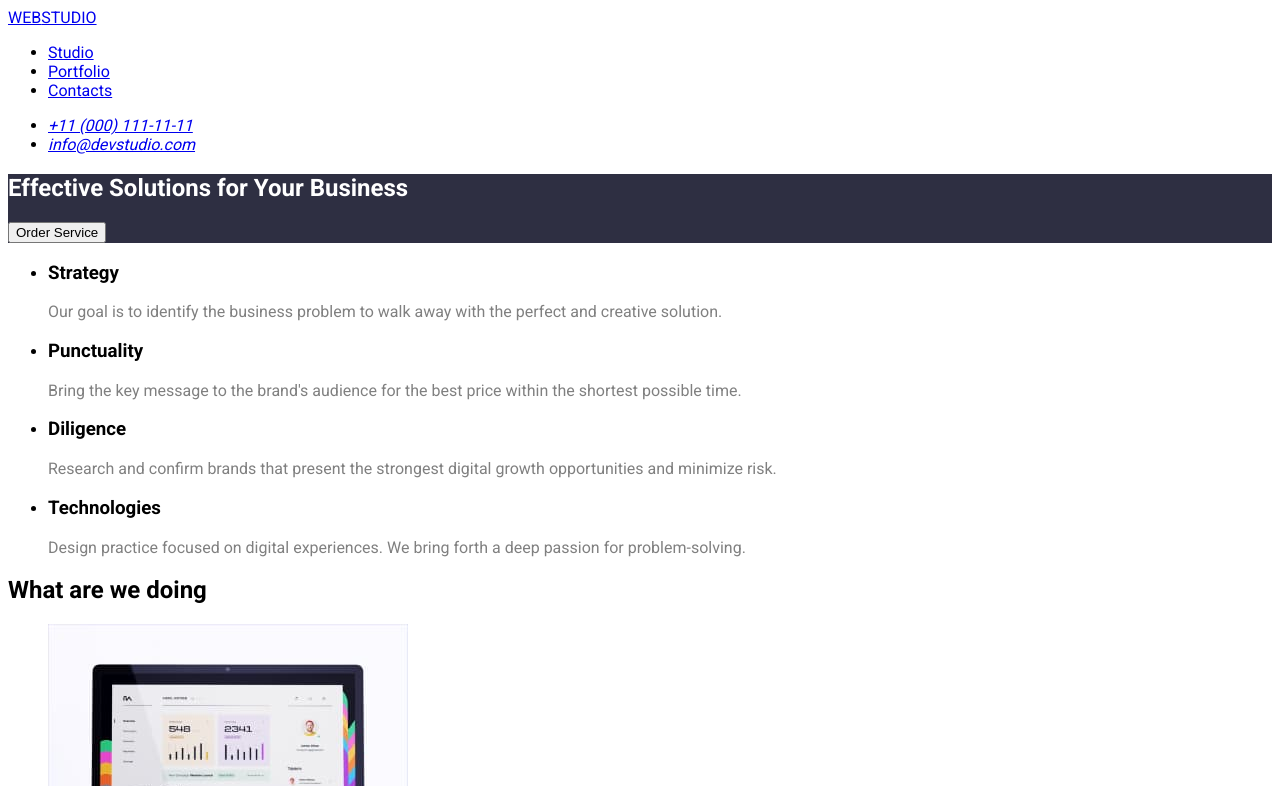
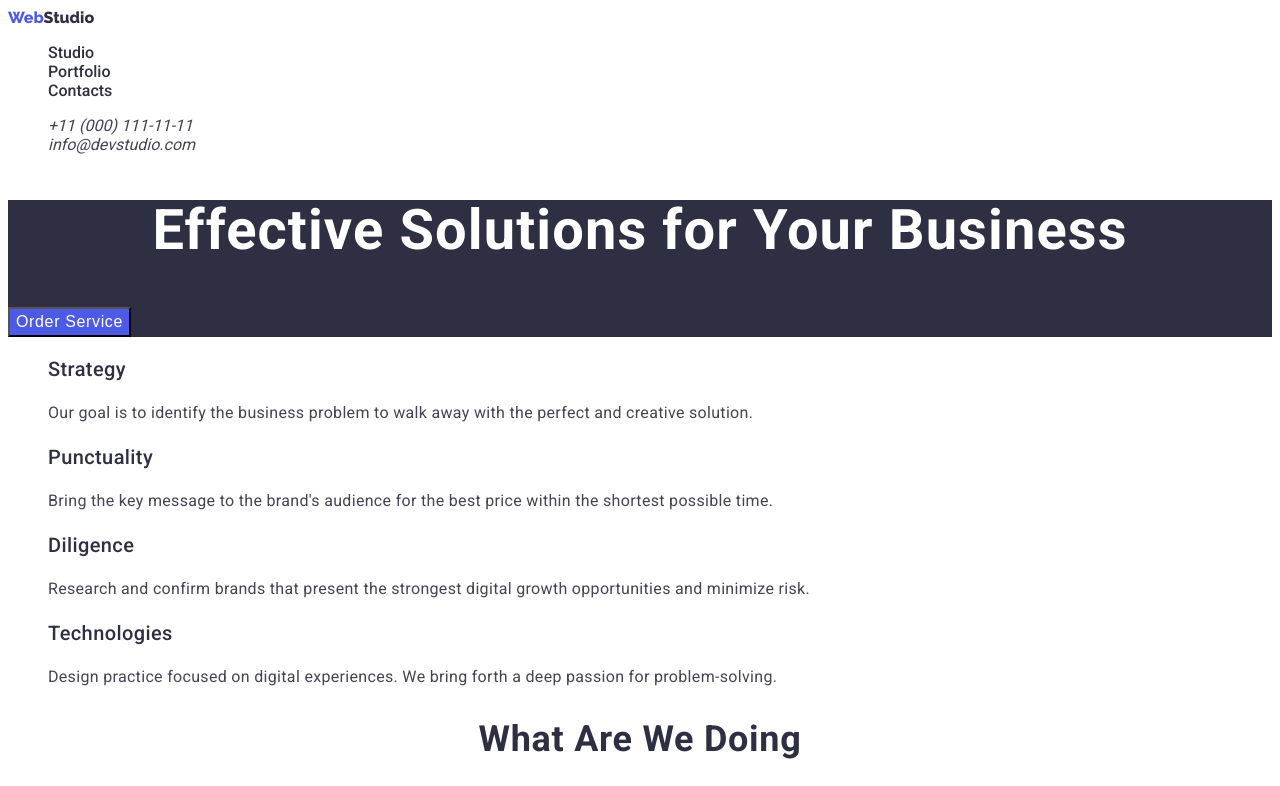
Before and after one commit to AdMar92/goit-markup-hw-02, a plain HTML site: page index.html in a window 1280 px wide. Shown: the top 786 px of the page. Drawn offline with Linux system fonts and the light colour scheme.

Commit message:
commit hw2 finish

```diff
--- a/css/index.css
+++ b/css/index.css
@@ -1,9 +1,114 @@
-p {
-  color: grey;
+body {
+  font-family: "Roboto", sans-serif;
+}
+.link {
+  text-decoration: none;
+  color: #434455;
 }
 .background {
-  background-color: #2e2f42;
+  background: #2e2f42;
+}
+.none-dots {
+  list-style: none;
+}
+.menu-style {
+  color: #2e2f42;
+  text-decoration: none;
+  font-family: Roboto;
+  font-size: 16;
+  font-weight: 500;
+}
+.button-style {
+  background-color: #4d5ae5;
+}
+.button-color {
+  color: var(--white, #fff);
+  font-size: 16px;
+  font-weight: 500;
+  line-height: 24px;
+  letter-spacing: 0.64px;
+}
+.menu-button .button {
+  cursor: pointer;
+  background-color: #e7e9fc;
+}
+.menu-button .button:hover {
+  color: #e7e9fc;
+  background-color: #4d5ae5;
+}
+.btm-text-color {
+  color: var(--iris, #4d5ae5);
+  text-align: center;
+  font-family: Roboto;
+  font-size: 16px;
+  font-style: normal;
+  font-weight: 500;
+  line-height: 24px;
+  letter-spacing: 0.64px;
+}
+
+.header-text {
+  color: var(--white, #fff);
+  text-align: center;
+  font-family: Roboto;
+  font-size: 56px;
+  font-style: normal;
+  font-weight: 700;
+  line-height: 60px;
+  letter-spacing: 1.12px;
+}
+.web-color {
+  color: var(--iris, #4d5ae5);
+  text-decoration: none;
+  font-family: Raleway;
+  font-size: 18;
+}
+
+.studio {
+  color: var(--navyblue, #2e2f42);
+  font-family: Raleway;
+  font-size: 18;
+}
+.studio-white {
+  color: var(--cloud, #f4f4fd);
+  font-family: Raleway;
+  font-size: 18;
+}
+.footer-text {
+  color: var(--cloud, #f4f4fd);
+  font-family: Roboto;
+  font-size: 16px;
+  font-style: normal;
+  font-weight: 400;
+  line-height: 24px;
+  letter-spacing: 0.32px;
+}
+.h-text {
+  color: var(--navyblue, #2e2f42);
+  font-family: Roboto;
+  font-size: 20px;
+  font-style: normal;
+  font-weight: 500;
+  line-height: 24px;
+  letter-spacing: 0.4px;
 }
 .text {
-  color: #fff;
+  color: var(--slate, #434455);
+  font-family: Roboto;
+  font-size: 16px;
+  font-style: normal;
+  font-weight: 400;
+  line-height: 24px;
+  letter-spacing: 0.32px;
 }
+.chapter-title {
+  color: var(--navyblue, #2e2f42);
+  text-align: center;
+  font-family: Roboto;
+  font-size: 36px;
+  font-style: normal;
+  font-weight: 700;
+  line-height: 40px;
+  letter-spacing: 0.72px;
+  text-transform: capitalize;
+}
--- a/index.html
+++ b/index.html
@@ -1,11 +1,6 @@
 <!DOCTYPE html>
 <html lang="en">
   <head>
-    <style>
-      body {
-        font-family: "Roboto", sans-serif;
-      }
-    </style>
     <title>homework2-main page</title>
     <link rel="preconnect" href="https://fonts.googleapis.com" />
     <link rel="preconnect" href="https://fonts.gstatic.com" crossorigin />
@@ -18,51 +13,62 @@
   <body>
     <header>
       <nav>
-        <a href="."><span>WEB</span>STUDIO</a>
-        <ul>
-          <li><a href="./index.html">Studio</a></li>
-          <li><a href="./portfolio.html">Portfolio</a></li>
-          <li><a href="#">Contacts</a></li>
+        <a href="./index.html" class="link">
+          <span class="web-color">Web</span
+          ><span class="studio">Studio</span></a
+        >
+        <ul class="none-dots">
+          <li><a href="./index.html" class="menu-style">Studio</a></li>
+          <li><a href="./portfolio.html" class="menu-style">Portfolio</a></li>
+          <li><a href="#" class="menu-style">Contacts</a></li>
         </ul>
       </nav>
       <address>
-        <ul>
-          <li><a href="tel:+11(000)111-11-11">+11 (000) 111-11-11</a></li>
-          <li><a href="mailto:info@devstudio.com">info@devstudio.com</a></li>
+        <ul class="none-dots">
+          <li>
+            <a href="tel:+11(000)111-11-11" class="link">+11 (000) 111-11-11</a>
+          </li>
+          <li>
+            <a href="mailto:info@devstudio.com" class="link"
+              >info@devstudio.com</a
+            >
+          </li>
         </ul>
       </address>
     </header>
     <main>
       <section class="background">
-        <h1 class="text">Effective Solutions for Your Business</h1>
-        <button type="button">Order Service</button>
+        <h1 class="header-text">Effective Solutions for Your Business</h1>
+        <button type="button" class="button-style button-color">
+          <span>Order Service</span>
+        </button>
       </section>
       <section>
-        <ul>
+        <ul class="none-dots">
           <li>
-            <h3>Strategy</h3>
-            <p>
+            <h3 class="h-text">Strategy</h3>
+            <p class="text">
               Our goal is to identify the business problem to walk away with the
               perfect and creative solution.
             </p>
           </li>
           <li>
-            <h3>Punctuality</h3>
-            <p>
+            <h3 class="h-text">Punctuality</h3>
+            <p class="text">
               Bring the key message to the brand's audience for the best price
               within the shortest possible time.
             </p>
           </li>
           <li>
-            <h3>Diligence</h3>
-            <p>
+            <h3 class="h-text">Diligence</h3>
+            <p class="text">
               Research and confirm brands that present the strongest digital
               growth opportunities and minimize risk.
             </p>
           </li>
           <li>
-            <h3>Technologies</h3>
-            <p>
+            <h3 class="h-text">Technologies</h3>
+            <p class="text">
               Design practice focused on digital experiences. We bring forth a
               deep passion for problem-solving.
             </p>
@@ -70,8 +76,8 @@
         </ul>
       </section>
       <section>
-        <h2>What are we doing</h2>
-        <ul>
+        <h2 class="chapter-title">What are we doing</h2>
+        <ul class="none-dots">
           <li>
             <img
               src="images/monitor1.jpg"
@@ -99,8 +105,8 @@
         </ul>
       </section>
       <section>
-        <h2>Our Team</h2>
-        <ul>
+        <h2 class="chapter-title">Our Team</h2>
+        <ul class="none-dots">
           <li>
             <img
               src="images/man1.jpg"
@@ -109,8 +115,8 @@
               height="260"
             />
             <div>
-              <h3>Mark Guerrero</h3>
-              <p>Product Designer</p>
+              <h3 class="h-text">Mark Guerrero</h3>
+              <p class="text">Product Designer</p>
             </div>
           </li>
           <li>
@@ -121,8 +127,8 @@
               height="260"
             />
             <div>
-              <h3>Tom Ford</h3>
-              <p>Frontend Developer</p>
+              <h3 class="h-text">Tom Ford</h3>
+              <p class="text">Frontend Developer</p>
             </div>
           </li>
           <li>
@@ -133,8 +139,8 @@
               height="260"
             />
             <div>
-              <h3>Camila Garcia</h3>
-              <p>Marketing</p>
+              <h3 class="h-text">Camila Garcia</h3>
+              <p class="text">Marketing</p>
             </div>
           </li>
           <li>
@@ -145,16 +151,19 @@
               height="260"
             />
             <div>
-              <h3>Daniel Wilson</h3>
-              <p>UI Designer</p>
+              <h3 class="h-text">Daniel Wilson</h3>
+              <p class="text">UI Designer</p>
             </div>
           </li>
         </ul>
       </section>
     </main>
-    <footer class="background">
-      <a href="."><span>WEB</span>STUDIO</a>
-      <p>
+    <footer class="background footer-color">
+      <a href="./index.html" class="link">
+        <span class="web-color">Web</span
+        ><span class="studio-white">Studio</span></a
+      >
+      <p class="footer-text">
         Increase the flow of customers and sales for your business with digital
         marketing & growth solutions.
       </p>
```
Also changed, not shown: portfolio.html (+55 -44 lines).
